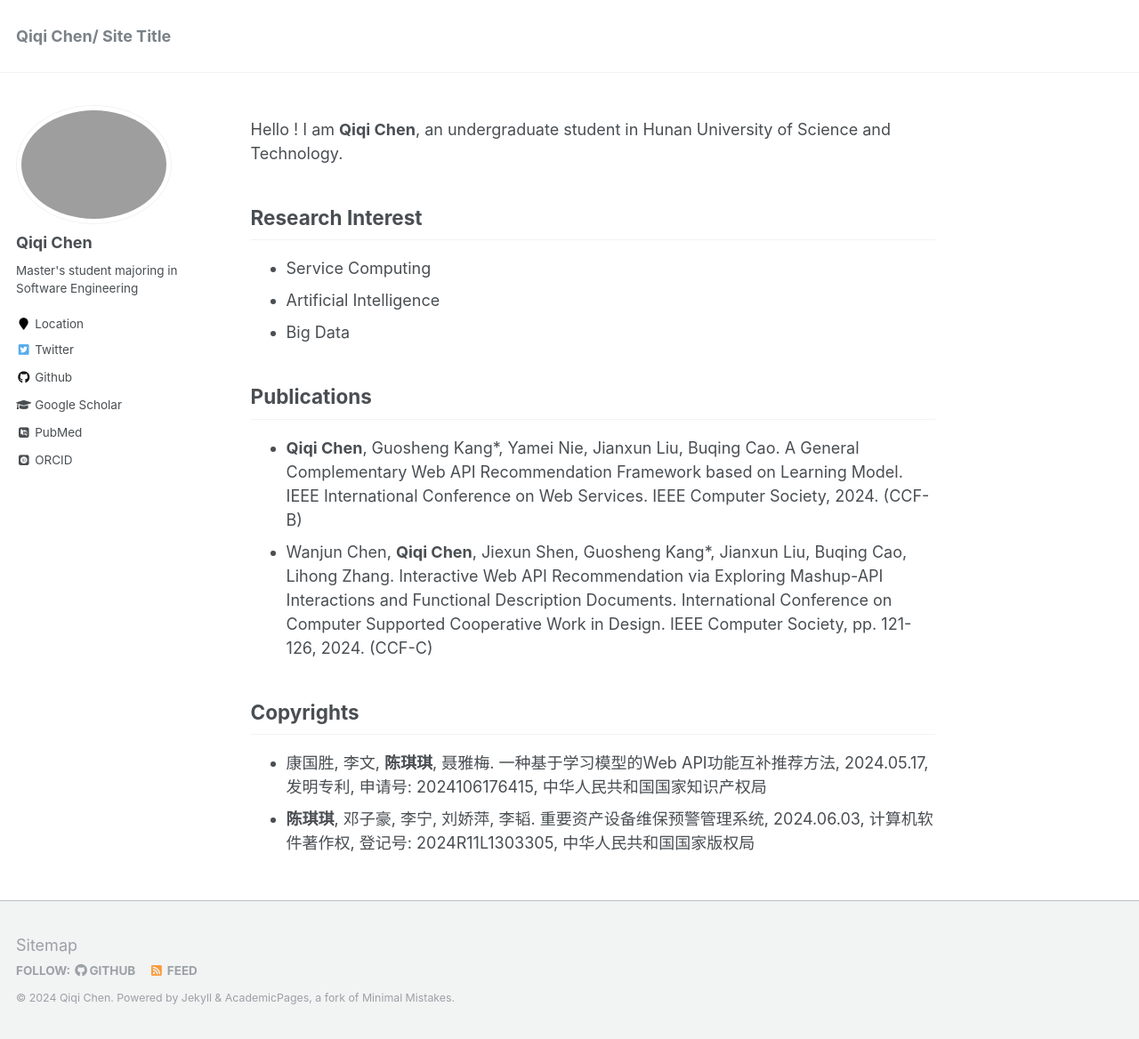
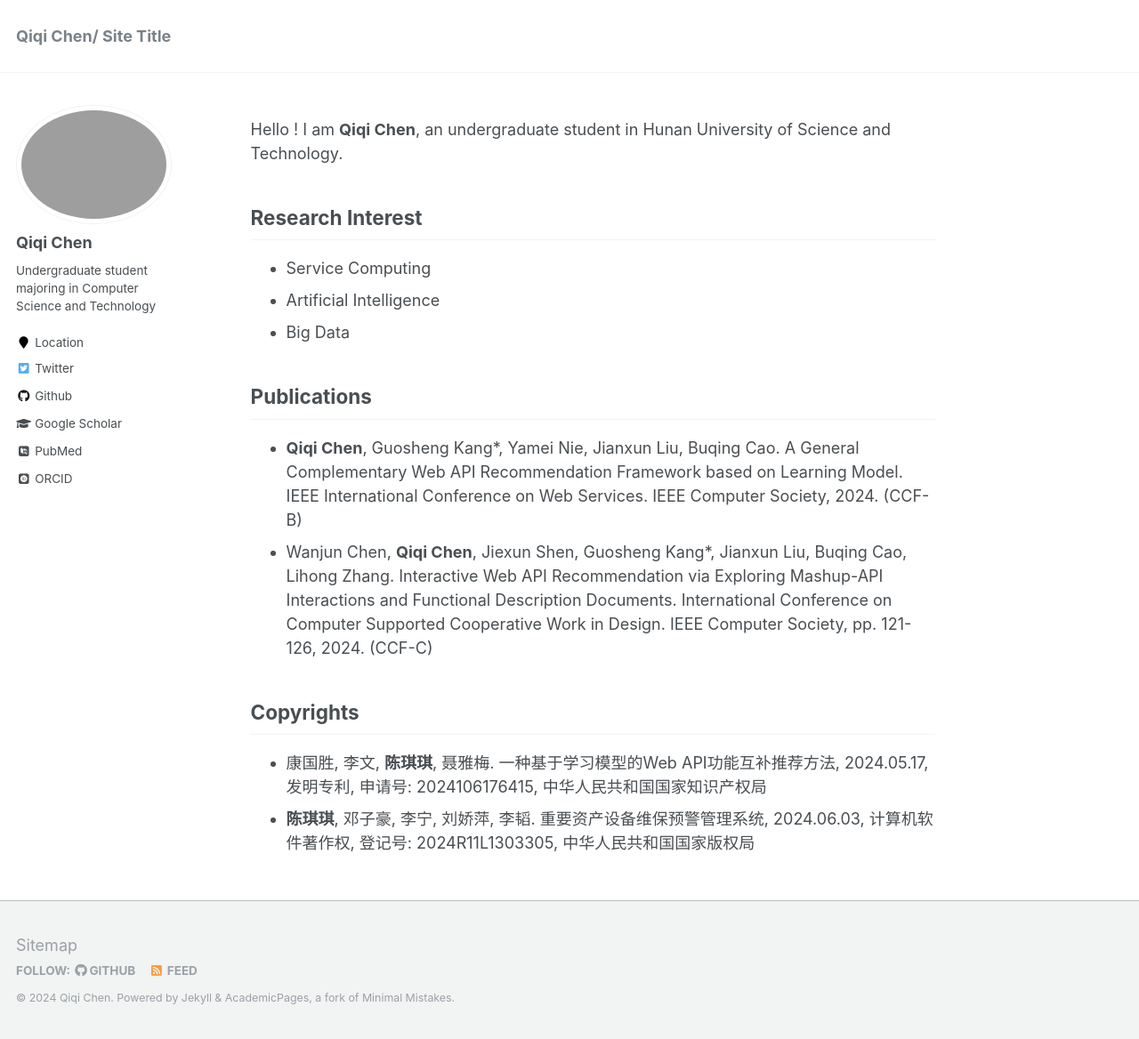
Before and after one commit to ZLihong/zlihong.github.io, a Jekyll site: the page built from _pages/about.md, in a window 1280 px wide and 1168 px high. Shown: the whole window at 89% size. Built offline with Jekyll 4.4.1, drawn with Linux system fonts in a browser that asks for light colours; some web fonts are replaced.

Commit message:
Update _config.yml

```diff
--- a/_config.yml
+++ b/_config.yml
@@ -82,7 +82,7 @@ analytics:
 author:
   name             : "Qiqi Chen"
   avatar           : "profile_cqq.jpg"
-  bio              : "Master's student majoring in Software Engineering"
+  bio              : "Undergraduate student majoring in Computer Science and Technology"
   location         : "Location"
   employer         :
   pubmed           : "https://www.ncbi.nlm.nih.gov/pubmed/?term=john+snow"
```
